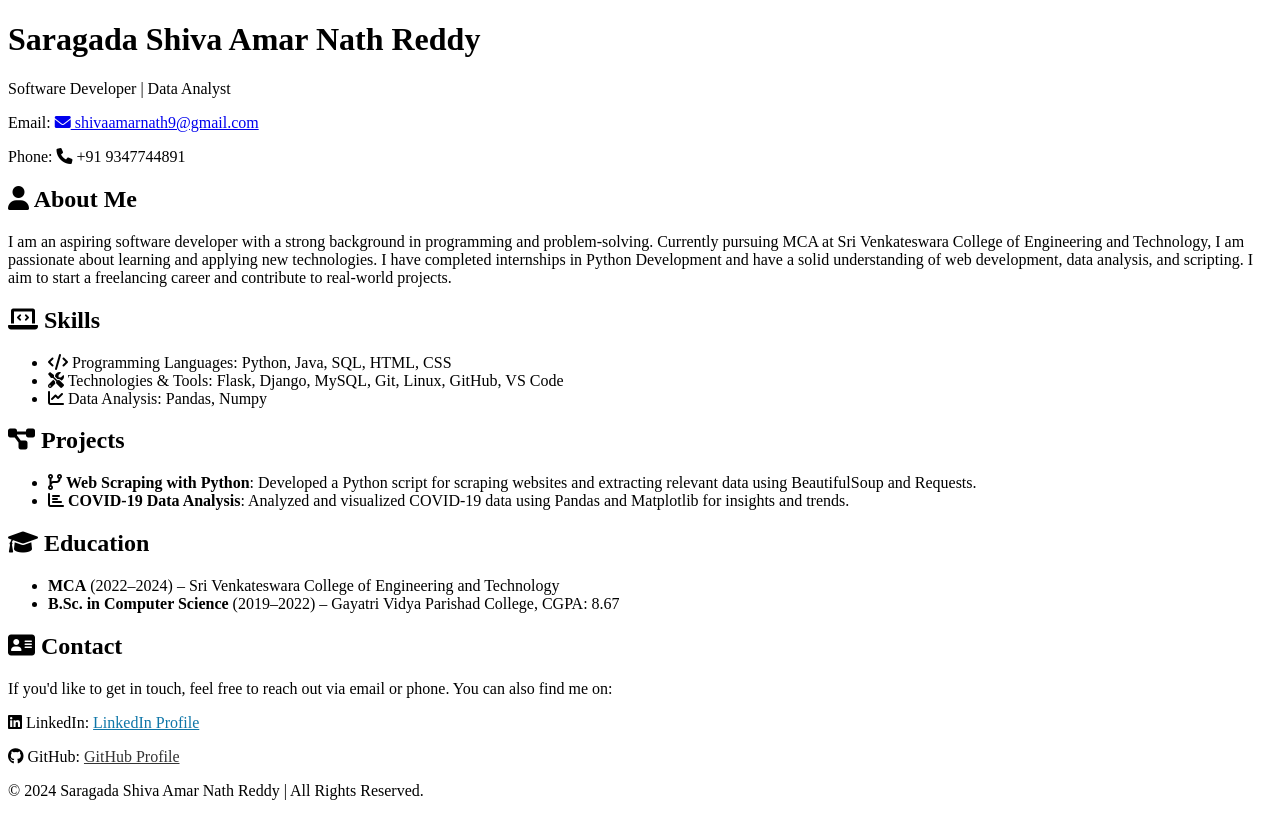
After one commit to Amar-Nath9/hostel_management_system, a Django app: page /amar_profile/ in a window 1280 px wide. The commit adds this page. Run offline with Django 5.2, Linux system fonts and the light colour scheme.

Commit message:
added the developer profile.

```diff
--- a/Hostal_management/Hostal_management/settings.py
+++ b/Hostal_management/Hostal_management/settings.py
@@ -131,7 +131,10 @@ import os
 
 STATIC_URL = '/static/'
 
-STATICFILES_DIRS = [    os.path.join(BASE_DIR,'static')]
+STATICFILES_DIRS = [
+    BASE_DIR / "static",  # Or the path to your static files directory
+]
+
 STATIC_ROOT = os.path.join(BASE_DIR,'staticfiles')
 MEDIA_URL = '/media/'
 MEDIA_ROOT = os.path.join(BASE_DIR, 'media')
--- a/Hostal_management/management/urls.py
+++ b/Hostal_management/management/urls.py
@@ -7,6 +7,7 @@ urlpatterns = [
 
     path('login_page/',views.login_page),
     # path('register/',views.register,name="register"),
+    path('amar_profile/',views.amar_profile, name='amar_profile'),
 
 
 ]
--- a/Hostal_management/management/views.py
+++ b/Hostal_management/management/views.py
@@ -18,3 +18,5 @@ def login_page(request):
     # if a==1:
     #     return redirect('/student')
     return render(request, 'home.html')
+def amar_profile(request):
+    return render(request,'profile.html')
--- a/Hostal_management/templates/base.html
+++ b/Hostal_management/templates/base.html
@@ -116,6 +116,9 @@
       <img src="{% static 'logotitle.png' %}" alt="Reddy's Hostel Logo" style="width: 125px; height: auto;">
     </a>
 
+      <a class="nav-link active" aria-current="page" href={% url "amar_profile" %}>Developer Profile</a>
+
+
     <button class="navbar-toggler" type="button" data-bs-toggle="collapse" data-bs-target="#navbarSupportedContent" aria-controls="navbarSupportedContent" aria-expanded="false" aria-label="Toggle navigation">
       <span class="navbar-toggler-icon"></span>
     </button>
--- /dev/null
+++ b/Hostal_management/templates/profile.html
@@ -0,0 +1,75 @@
+{% load static %}
+<!DOCTYPE html>
+<html lang="en">
+<head>
+    <meta charset="UTF-8">
+    <meta name="viewport" content="width=device-width, initial-scale=1.0">
+    <title>Portfolio - Saragada Shiva Amar Nath Reddy</title>
+    <link rel="icon" href="{% static 'logotitle.png' %}" type="image/icon type">
+    <!-- Google Fonts -->
+    <link href="https://fonts.googleapis.com/css2?family=Open+Sans:wght@300;400;600&display=swap" rel="stylesheet">
+    <!-- Font Awesome Icons -->
+    <link rel="stylesheet" href="https://cdnjs.cloudflare.com/ajax/libs/font-awesome/6.0.0-beta3/css/all.min.css">
+    <!-- External CSS -->
+
+    <link rel="stylesheet" href={% static 'styles.css' %}>
+</head>
+<body>
+
+    <!-- Header Section -->
+    <header>
+        <h1>Saragada Shiva Amar Nath Reddy</h1>
+        <p>Software Developer | Data Analyst</p>
+        <p>Email: <a href="mailto:shivaamarnath9@gmail.com"><i class="fas fa-envelope"></i> shivaamarnath9@gmail.com</a></p>
+        <p>Phone: <i class="fas fa-phone"></i> +91 9347744891</p>
+    </header>
+
+    <!-- About Me Section -->
+    <section id="about">
+        <h2><i class="fas fa-user"></i> About Me</h2>
+        <p>I am an aspiring software developer with a strong background in programming and problem-solving. Currently pursuing MCA at Sri Venkateswara College of Engineering and Technology, I am passionate about learning and applying new technologies. I have completed internships in Python Development and have a solid understanding of web development, data analysis, and scripting. I aim to start a freelancing career and contribute to real-world projects.</p>
+    </section>
+
+    <!-- Skills Section -->
+    <section id="skills">
+        <h2><i class="fas fa-laptop-code"></i> Skills</h2>
+        <ul>
+            <li><i class="fas fa-code"></i> Programming Languages: Python, Java, SQL, HTML, CSS</li>
+            <li><i class="fas fa-tools"></i> Technologies & Tools: Flask, Django, MySQL, Git, Linux, GitHub, VS Code</li>
+            <li><i class="fas fa-chart-line"></i> Data Analysis: Pandas, Numpy</li>
+        </ul>
+    </section>
+
+    <!-- Projects Section -->
+    <section id="projects">
+        <h2><i class="fas fa-project-diagram"></i> Projects</h2>
+        <ul>
+            <li><i class="fas fa-code-branch"></i> <strong>Web Scraping with Python</strong>: Developed a Python script for scraping websites and extracting relevant data using BeautifulSoup and Requests.</li>
+            <li><i class="fas fa-chart-bar"></i> <strong>COVID-19 Data Analysis</strong>: Analyzed and visualized COVID-19 data using Pandas and Matplotlib for insights and trends.</li>
+        </ul>
+    </section>
+
+    <!-- Education Section -->
+    <section id="education">
+        <h2><i class="fas fa-graduation-cap"></i> Education</h2>
+        <ul>
+            <li><strong>MCA</strong> (2022–2024) – Sri Venkateswara College of Engineering and Technology</li>
+            <li><strong>B.Sc. in Computer Science</strong> (2019–2022) – Gayatri Vidya Parishad College, CGPA: 8.67</li>
+        </ul>
+    </section>
+
+    <!-- Contact Section -->
+    <section id="contact">
+        <h2><i class="fas fa-address-card"></i> Contact</h2>
+        <p>If you'd like to get in touch, feel free to reach out via email or phone. You can also find me on:</p>
+        <p><i class="fab fa-linkedin"></i> LinkedIn: <a href="https://www.linkedin.com/in/amar-nath9" target="_blank" style="color: #0e76a8;">LinkedIn Profile</a></p>
+        <p><i class="fab fa-github"></i> GitHub: <a href="https://github.com/Amar-Nath9" target="_blank" style="color: #333;">GitHub Profile</a></p>
+    </section>
+
+    <!-- Footer -->
+    <footer>
+        <p>© 2024 Saragada Shiva Amar Nath Reddy | All Rights Reserved.</p>
+    </footer>
+
+</body>
+</html>
```
Also changed, not shown: 1 other file.
